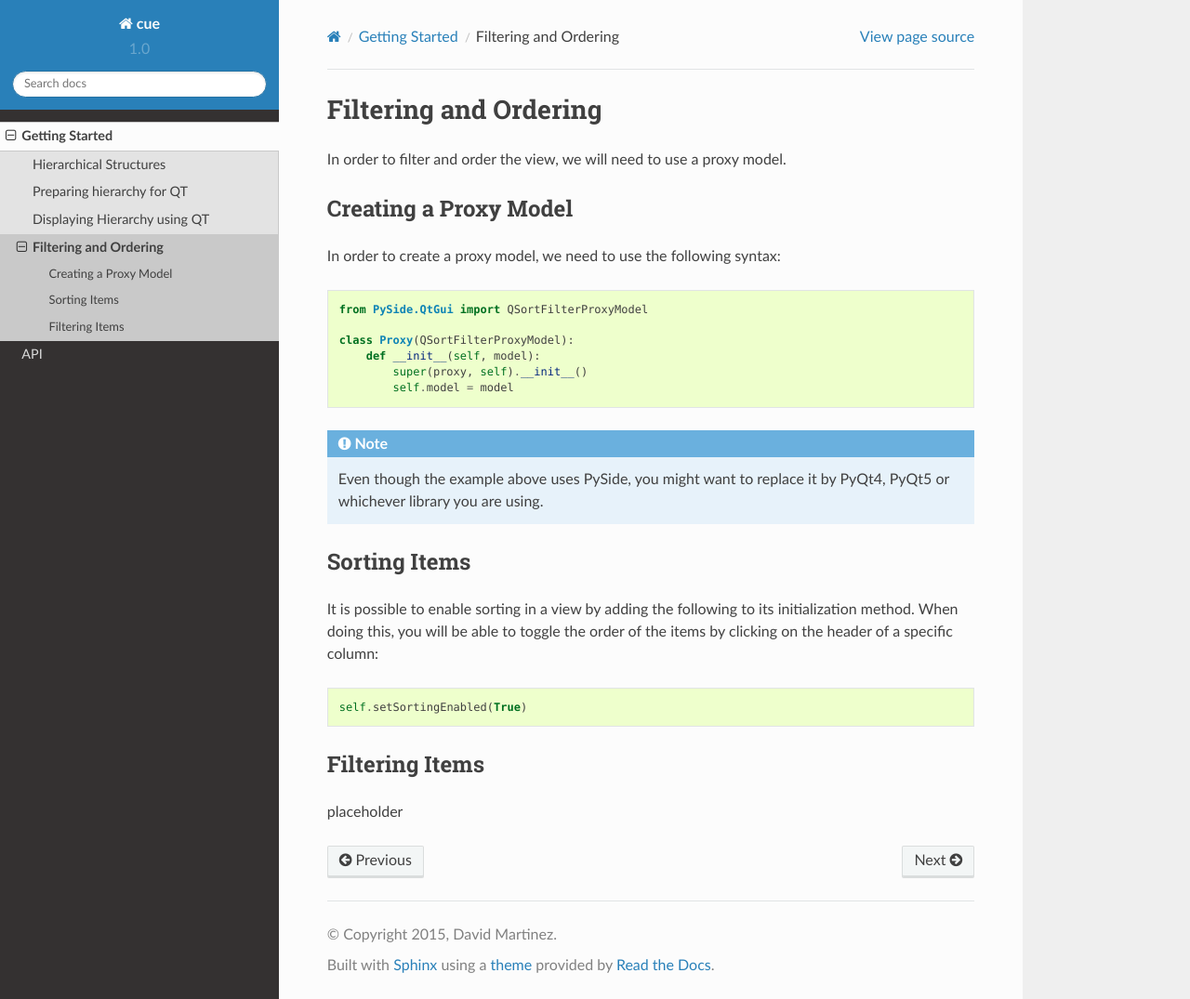
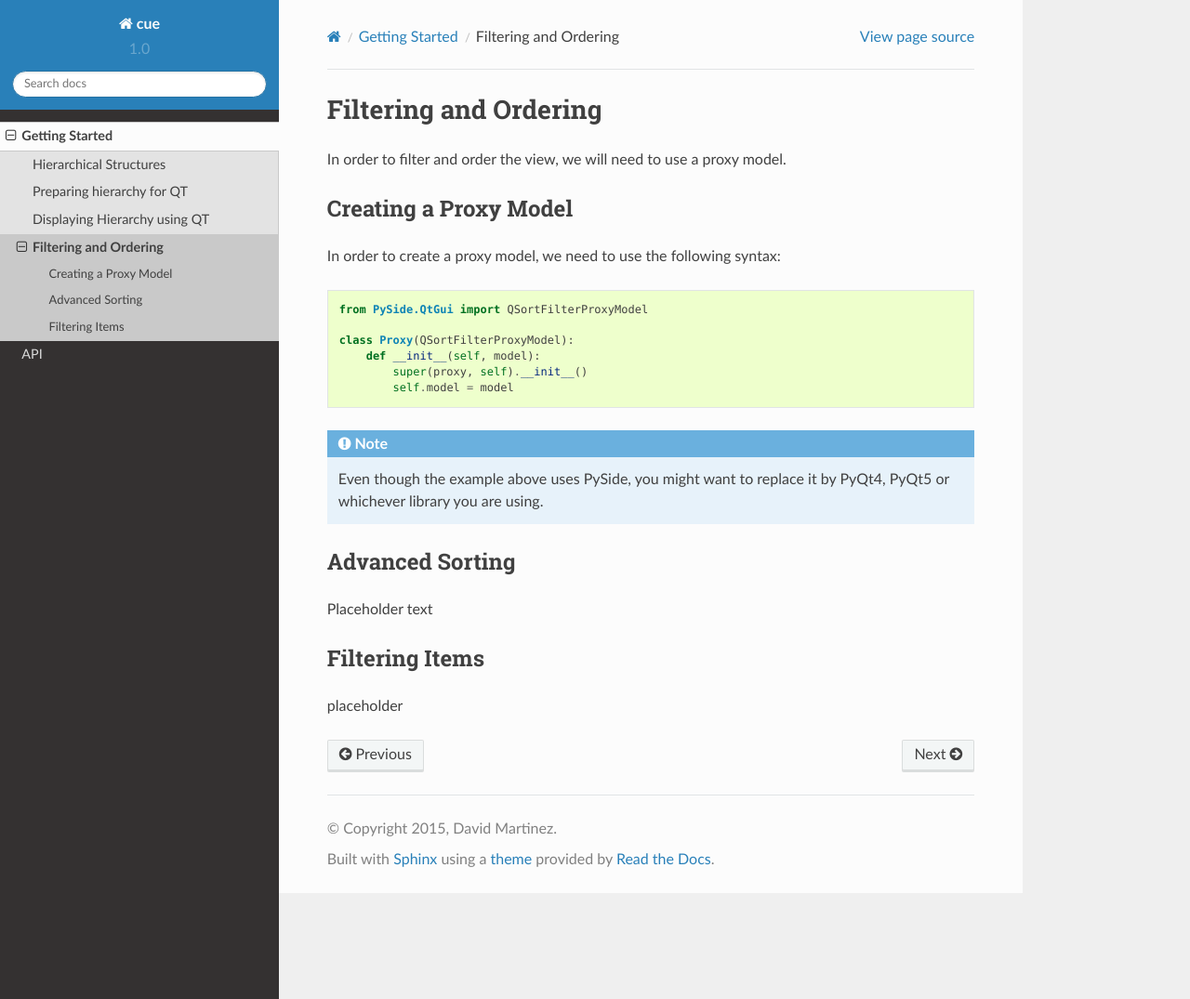
Before and after one commit to elusive-ideas/cue, a Sphinx documentation site: the page built from doc/proxymodel.rst, in a window 1280 px wide and 1075 px high. Shown: the whole window at 93% size. Built offline with Sphinx 7.4.7 and the Read the Docs theme 2.0.0, drawn with Linux system fonts in a browser that asks for light colours.

Commit message:
Documentation update (Proxy models) - Replaced regular sorting with advanced sorting

```diff
--- a/doc/proxymodel.rst
+++ b/doc/proxymodel.rst
@@ -20,16 +20,10 @@ In order to create a proxy model, we need to use the following syntax:
 .. note:: Even though the example above uses PySide, you might want to replace
    it by PyQt4, PyQt5 or whichever library you are using.
 
-Sorting Items
--------------
+Advanced Sorting
+----------------
 
-It is possible to enable sorting in a view by adding the following to its
-initialization method. When doing this, you will be able to toggle the order
-of the items by clicking on the header of a specific column:
-
-.. code-block:: python
-
-   self.setSortingEnabled(True)
+Placeholder text
 
 Filtering Items
 ---------------
```
